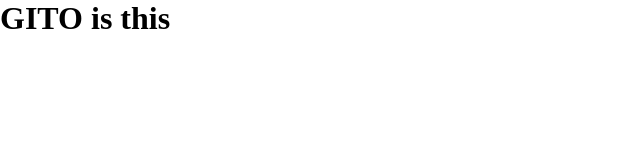
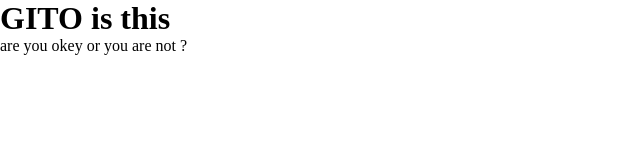
Before and after one commit to karlovkar/test, a plain HTML site: page index.html in a window 1280 px wide. Shown: the whole page, without its empty margins (0-640 px from the left). Drawn offline with Linux system fonts and the light colour scheme.

Commit message:
zmena v subore index.html

```diff
--- a/index.html
+++ b/index.html
@@ -9,5 +9,6 @@
 </head>
 <body>
     <h1>GITO is this</h1>
+    <p>are you okey or you are not ?</p>
 </body>
 </html>
```
